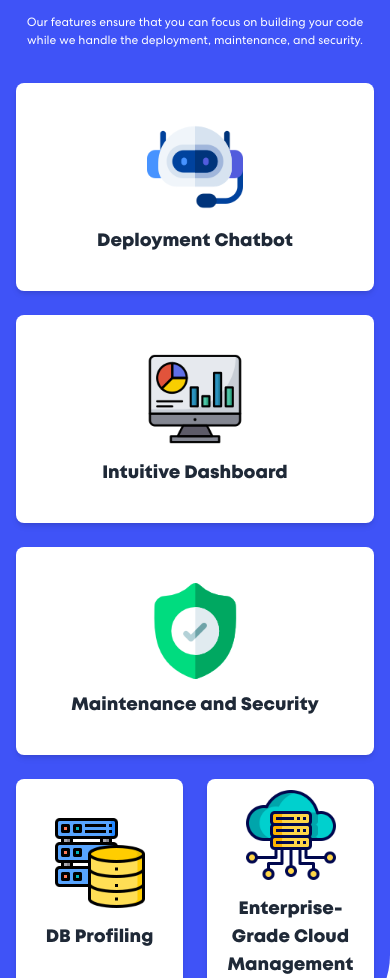
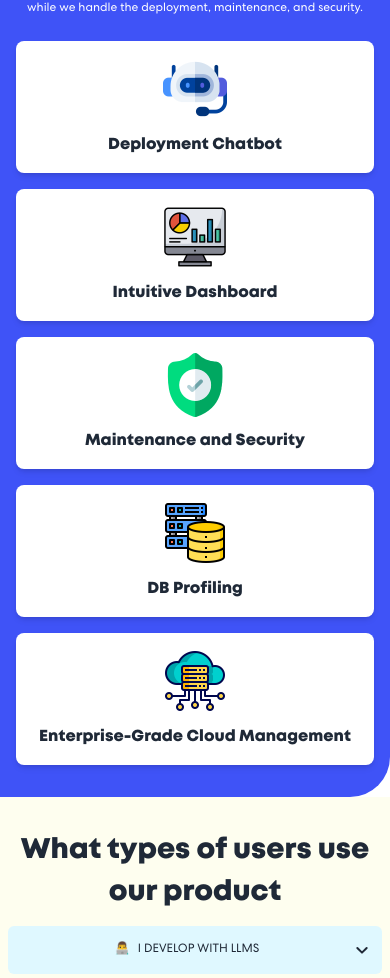
Before and after one commit to Avinier/SuperServerAI-LandingPage, a React (Vite) app: page / in a window 390 px wide. Shown: the part 1022-2000 px from the top of the page. Built offline with nearby package versions, Linux system fonts and the light colour scheme.

Commit message:
features

```diff
--- a/src/components/Features.jsx
+++ b/src/components/Features.jsx
@@ -2,19 +2,20 @@ import React, { useEffect, useRef, useState } from "react";
 
 const FeatureCard = ({ feature, index, visibleFeatures }) => (
   <div
-    className={`bg-white rounded-lg shadow-md overflow-hidden h-52 transition-all duration-300 ease-in-out transform hover:-translate-y-1 hover:shadow-lg ${visibleFeatures.includes(index) ? "animate-fadeInUp" : "opacity-0"
-      }`}
+    className={`bg-white rounded-lg shadow-md overflow-hidden h-auto sm:h-52 transition-all duration-300 ease-in-out transform hover:-translate-y-1 hover:shadow-lg ${
+      visibleFeatures.includes(index) ? "animate-fadeInUp" : "opacity-0"
+    }`}
   >
     <div className="p-4 h-full flex flex-col relative group">
       <div className="flex flex-col items-center justify-center h-full transition-all duration-300 ease-in-out group-hover:opacity-0">
         <div className="mb-3 text-primary text-3xl">{feature.icon}</div>
-        <h3 className="font-semibold text-lg font-heading text-center text-gray-800">
+        <h3 className="font-semibold text-base sm:text-lg font-heading text-center text-gray-800">
           {feature.title}
         </h3>
       </div>
 
       <div className="absolute inset-0 p-4 flex items-center justify-center bg-secondary cursor-pointer text-white opacity-0 transition-opacity duration-300 ease-in-out group-hover:opacity-100">
-        <p className="text-center font-body text-lg">{feature.description}</p>
+        <p className="text-center font-body text-sm sm:text-base lg:text-lg">{feature.description}</p>
       </div>
     </div>
   </div>
@@ -24,35 +25,35 @@ const Features = () => {
   const features = [
     {
       icon: (
-        <img src="/images/chatbot.png" alt="Deployment Chatbot" className="w-24 h-24 mx-auto" />
+        <img src="/images/chatbot.png" alt="Deployment Chatbot" className="w-16 h-16 sm:w-24 sm:h-24 mx-auto" />
       ),
       title: "Deployment Chatbot",
       description: "Deploy your code with ease using our AI-powered chatbot."
     },
     {
       icon: (
-        <img src="/images/dashboard.png" className="w-24 h-24 mx-auto" />
+        <img src="/images/dashboard.png" alt="Intuitive Dashboard" className="w-16 h-16 sm:w-24 sm:h-24 mx-auto" />
       ),
       title: "Intuitive Dashboard",
       description: "Manage your code and gain AI-driven insights through our intuitive dashboard."
     },
     {
       icon: (
-        <img src="/images/shield.png" className="w-24 h-24 mx-auto" />
+        <img src="/images/shield.png" alt="Maintenance and Security" className="w-16 h-16 sm:w-24 sm:h-24 mx-auto" />
       ),
       title: "Maintenance and Security",
       description: "Enjoy continuous security monitoring and automated maintenance of your code."
     },
     {
       icon: (
-        <img src="/images/database-storage.png" className="w-24 h-24 mx-auto" />
+        <img src="/images/database-storage.png" alt="DB Profiling" className="w-16 h-16 sm:w-24 sm:h-24 mx-auto" />
       ),
       title: "DB Profiling",
       description: "Optimize your database performance with our advanced DB profiling feature."
     },
     {
       icon: (
-        <img src="/images/cloud.png" className="w-24 h-24 mx-auto" />
+        <img src="/images/cloud.png" alt="Enterprise-Grade Cloud Management" className="w-16 h-16 sm:w-24 sm:h-24 mx-auto" />
       ),
       title: "Enterprise-Grade Cloud Management",
       description: "Focus on your code while we manage your cloud infrastructure at an enterprise level."
@@ -95,27 +96,19 @@ const Features = () => {
   }, [animationStarted]);
 
   return (
-    <section className="py-12 relative bg-primary overflow-hidden rounded-tr-[80px] rounded-br-[80px]">
+    <section className="py-8 sm:py-12 relative bg-primary overflow-hidden rounded-tr-[40px] sm:rounded-tr-[80px] rounded-br-[40px] sm:rounded-br-[80px]">
       <div className="container mx-auto px-4 relative z-10" ref={containerRef}>
-        <h2 className="text-3xl md:text-4xl font-heading text-center text-white mb-4">
+        <h2 className="text-2xl sm:text-3xl md:text-4xl font-heading text-center text-white mb-4">
           Our Features
         </h2>
-        <p className="text-sm md:text-base lg:text-lg mb-8 text-center font-body text-white max-w-2xl mx-auto">
+        <p className="text-xs sm:text-sm md:text-base lg:text-lg mb-6 sm:mb-8 text-center font-body text-white max-w-2xl mx-auto">
           Our features ensure that you can focus on building your code while we handle the deployment, maintenance, and security.
         </p>
-        <div className="grid grid-cols-1 gap-6 lg:w-[75%] mx-auto">
-          {/* Top row with 3 cards */}
-          <div className="grid grid-cols-1 sm:grid-cols-2 lg:grid-cols-3 gap-6">
-            {features.slice(0, 3).map((feature, index) => (
+        <div className="grid grid-cols-1 gap-4 sm:gap-6 w-full sm:w-[90%] lg:w-[75%] mx-auto">
+          {/* All cards in a single column layout for mobile, then grid for larger screens */}
+          <div className="grid grid-cols-1 sm:grid-cols-2 lg:grid-cols-3 gap-4 sm:gap-6">
+            {features.map((feature, index) => (
               <FeatureCard key={index} feature={feature} index={index} visibleFeatures={visibleFeatures} />
-            ))}
-          </div>
-          {/* Bottom row with 2 centered cards */}
-          <div className="flex justify-center gap-6">
-            {features.slice(3, 5).map((feature, index) => (
-              <div key={index + 3} className="w-full sm:w-1/2 lg:w-1/3">
-                <FeatureCard feature={feature} index={index + 3} visibleFeatures={visibleFeatures} />
-              </div>
             ))}
           </div>
         </div>
--- a/src/components/Hero.jsx
+++ b/src/components/Hero.jsx
@@ -66,7 +66,7 @@ function Hero() {
 
         {/* Video Thumbnail */}
         <div
-          className="absolute bottom-[5%] left-[2%] cursor-pointer w-[30%] max-w-[208px]"
+          className="absolute bottom-[14%] left-[1.8%] cursor-pointer w-[30%] max-w-[187px]"
           onClick={handleVideoClick}
         >
           <div className="relative w-full pb-[56.25%]">
@@ -86,6 +86,22 @@ function Hero() {
             </video>
           </div>
         </div>
+        {/* <div
+          className="absolute bottom-[14%] left-[1.8%] cursor-pointer w-[30%] max-w-[187px]"
+          onClick={handleVideoClick}
+        >
+          <div className="relative w-full pb-[56.25%]">
+          <iframe
+              src="http://dev.quantumsenses.com:8877/final-demo_editted.mp4"
+              width="640"
+              height="360"
+              frameBorder="0"
+              allow="autoplay; fullscreen; picture-in-picture"
+              allowFullScreen
+              title="Vimeo video player"
+            ></iframe>
+          </div>
+        </div> */}
       </div>
 
       {/* Modal with Fullscreen Video */}
```
